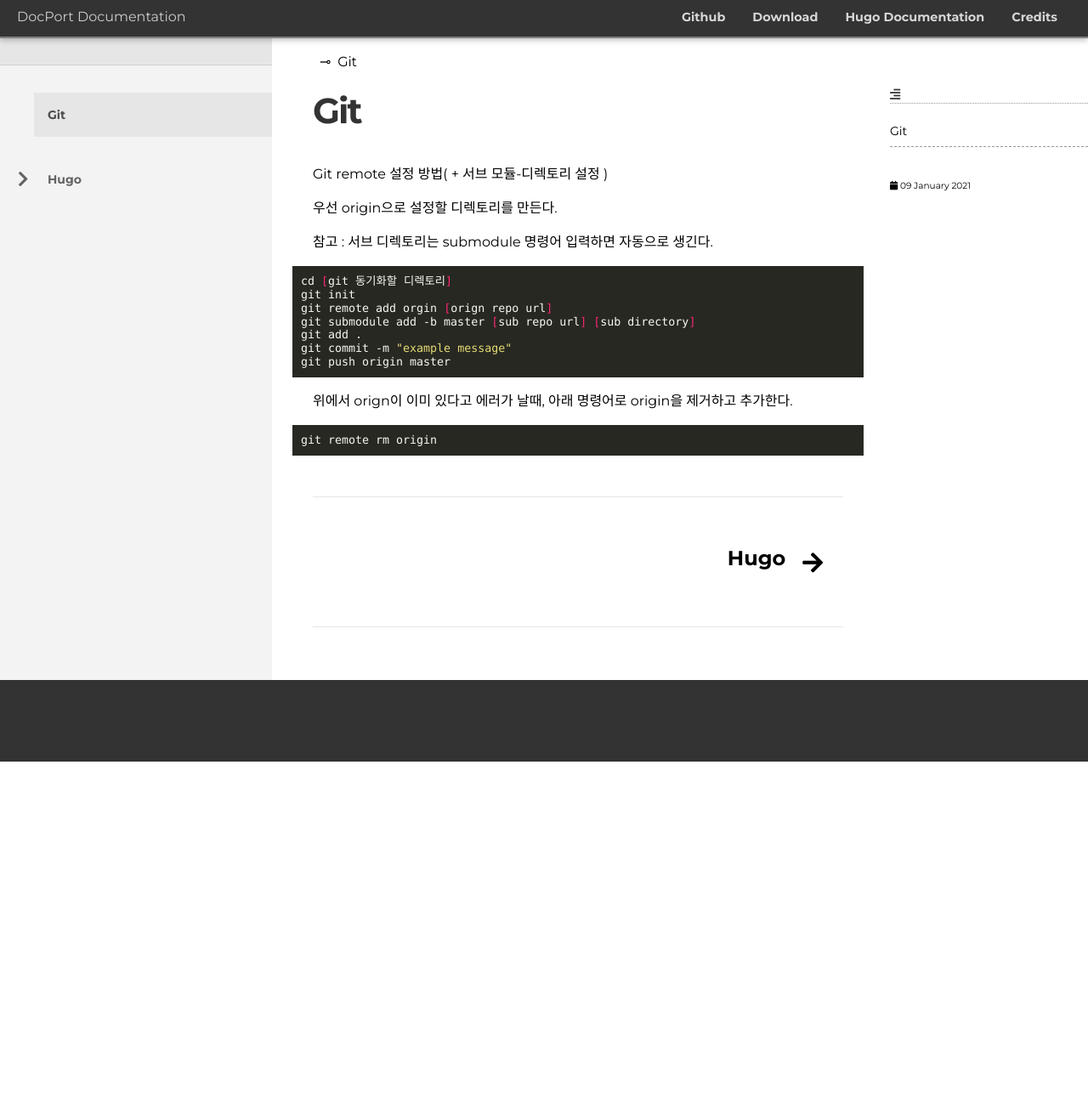
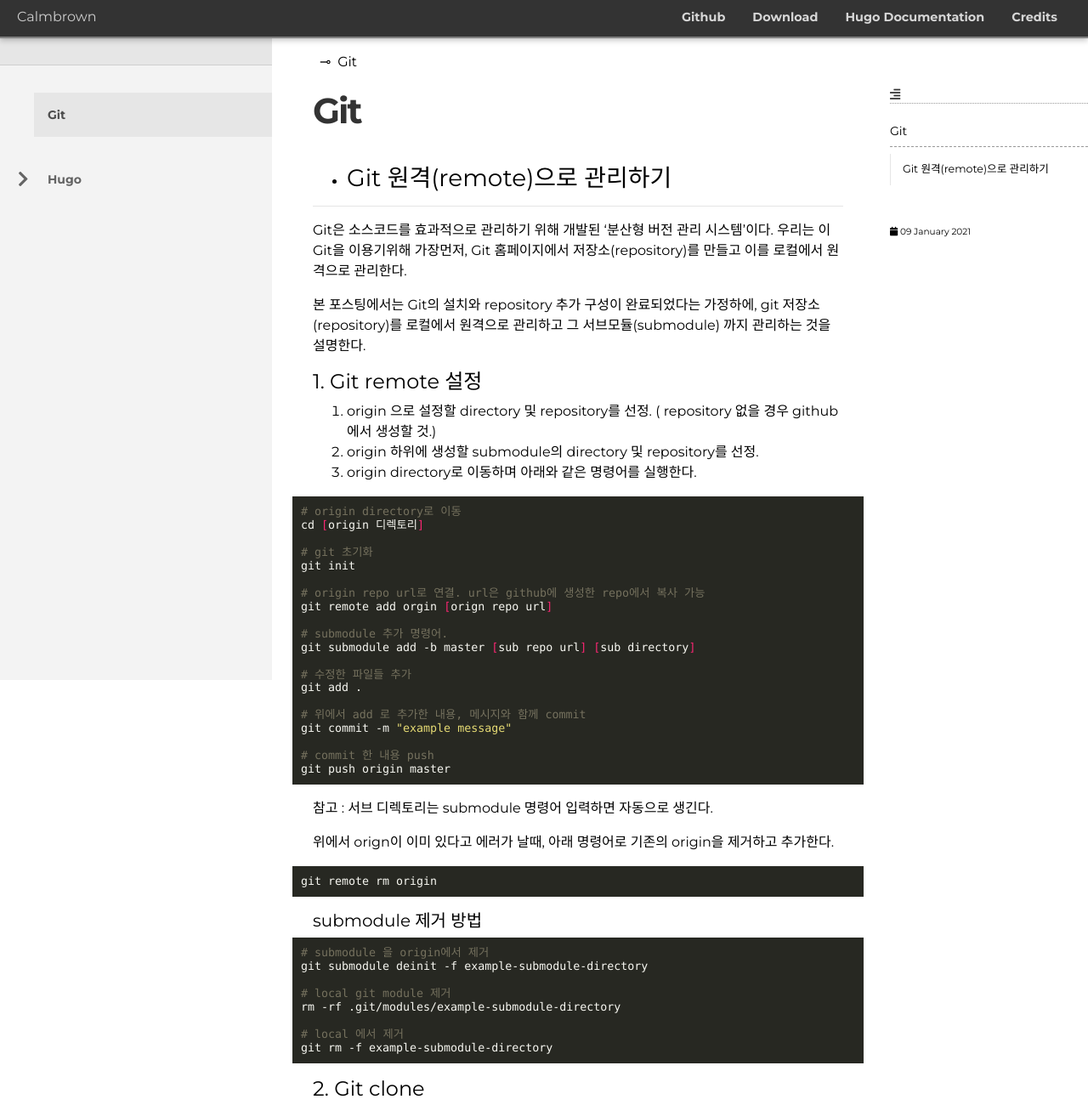
Before and after one commit to calmbrown/calmbrown.github.io, a plain HTML site: page git/index.html in a window 1280 px wide. Shown: the top 1300 px of the page at 85% size. Before the commit the page ends 896 px from the top, so only its background shows below. Drawn offline with nearby package versions, Linux system fonts and the light colour scheme.

Commit message:
add git content

```diff
--- a/git/index.html
+++ b/git/index.html
@@ -4,16 +4,16 @@
 <html>
   <head>
     <title>
-	Git :: DocPort Documentation
+	Git :: Calmbrown
 </title>
     <meta charset="utf-8">
 <meta name="viewport" content="width=device-width, initial-scale=1, maximum-scale=1, user-scalable=no">
-<meta name="revised" content="2021-01-09T18:59:47 KST">
+<meta name="revised" content="2021-01-09T21:10:08 KST">
 <meta name="description" content="">
 
 
 
-<title>Git :: DocPort Documentation</title>
+<title>Git :: Calmbrown</title>
 
 <link rel="shortcut icon" href='/images/favicon.png' type="image/x-icon" />
 
@@ -108,7 +108,7 @@ if (!doNotTrack) {
 
 
 
-	    	<a class='baselink' href='https://calmbrown.github.io/'>DocPort Documentation</a>
+	    	<a class='baselink' href='https://calmbrown.github.io/'>Calmbrown</a>
 
 	</div>
     <nav class="shortcuts">
@@ -291,7 +291,15 @@ if (!doNotTrack) {
 
   			<i style=";" class="fas fa-chevron-right"></i>
 		</span>
-		<nav id="TableOfContents"></nav>
+		<nav id="TableOfContents">
+  <ul>
+    <li>
+      <ul>
+        <li><a href="#git-원격remote으로-관리하기">Git 원격(remote)으로 관리하기</a></li>
+      </ul>
+    </li>
+  </ul>
+</nav>
 	</div>
 
 
@@ -302,19 +310,55 @@ if (!doNotTrack) {
 
 
 	<div class="content">
-	    <p>Git remote 설정 방법( + 서브 모듈-디렉토리 설정 )</p>
-<p>우선 origin으로 설정할 디렉토리를 만든다.</p>
-<p>참고 : 서브 디렉토리는 submodule 명령어 입력하면 자동으로 생긴다.</p>
-<div class="highlight"><pre style="color:#f8f8f2;background-color:#272822;-moz-tab-size:2;-o-tab-size:2;tab-size:2"><code class="language-shell" data-lang="shell">cd <span style="color:#f92672">[</span>git 동기화할 디렉토리<span style="color:#f92672">]</span>
+	    <ul>
+<li>
+<h3 ref="git-원격remote으로-관리하기" >Git 원격(remote)으로 관리하기</h3><a class="anchor" id="git-원격remote으로-관리하기"></a>
+</li>
+</ul>
+<hr>
+<p>Git은 소스코드를 효과적으로 관리하기 위해 개발된 &lsquo;분산형 버전 관리 시스템&rsquo;이다.
+우리는 이 Git을 이용기위해 가장먼저, Git 홈페이지에서 저장소(repository)를 만들고 이를 로컬에서 원격으로 관리한다.</p>
+<p>본 포스팅에서는 Git의 설치와 repository 추가 구성이 완료되었다는 가정하에, git 저장소(repository)를 로컬에서 원격으로 관리하고 그 서브모듈(submodule) 까지 관리하는 것을 설명한다.</p>
+<h4 ref="1-git-remote-설정" >1. Git remote 설정</h4><a class="anchor" id="1-git-remote-설정"></a>
+<ol>
+<li>origin 으로 설정할 directory 및 repository를 선정. ( repository 없을 경우 github 에서 생성할 것.)</li>
+<li>origin 하위에 생성할 submodule의 directory 및 repository를 선정.</li>
+<li>origin directory로 이동하며 아래와 같은 명령어를 실행한다.</li>
+</ol>
+<div class="highlight"><pre style="color:#f8f8f2;background-color:#272822;-moz-tab-size:2;-o-tab-size:2;tab-size:2"><code class="language-shell" data-lang="shell"><span style="color:#75715e"># origin directory로 이동</span>
+cd <span style="color:#f92672">[</span>origin 디렉토리<span style="color:#f92672">]</span>
+
+<span style="color:#75715e"># git 초기화</span>
 git init
+
+<span style="color:#75715e"># origin repo url로 연결. url은 github에 생성한 repo에서 복사 가능</span>
 git remote add orgin <span style="color:#f92672">[</span>orign repo url<span style="color:#f92672">]</span>
+
+<span style="color:#75715e"># submodule 추가 명령어.</span>
 git submodule add -b master <span style="color:#f92672">[</span>sub repo url<span style="color:#f92672">]</span> <span style="color:#f92672">[</span>sub directory<span style="color:#f92672">]</span>
+
+<span style="color:#75715e"># 수정한 파일들 추가</span>
 git add .
+
+<span style="color:#75715e"># 위에서 add 로 추가한 내용, 메시지와 함께 commit </span>
 git commit -m <span style="color:#e6db74">&#34;example message&#34;</span>
+
+<span style="color:#75715e"># commit 한 내용 push</span>
 git push origin master
-</code></pre></div><p>위에서 orign이 이미 있다고 에러가 날때, 아래 명령어로 origin을 제거하고 추가한다.</p>
+</code></pre></div><p>참고 : 서브 디렉토리는 submodule 명령어 입력하면 자동으로 생긴다.</p>
+<p>위에서 orign이 이미 있다고 에러가 날때, 아래 명령어로 기존의 origin을 제거하고 추가한다.</p>
 <div class="highlight"><pre style="color:#f8f8f2;background-color:#272822;-moz-tab-size:2;-o-tab-size:2;tab-size:2"><code class="language-shell" data-lang="shell">git remote rm origin
-</code></pre></div>
+</code></pre></div><h5 ref="submodule-제거-방법" >submodule 제거 방법</h5><a class="anchor" id="submodule-제거-방법"></a>
+<div class="highlight"><pre style="color:#f8f8f2;background-color:#272822;-moz-tab-size:2;-o-tab-size:2;tab-size:2"><code class="language-shell" data-lang="shell"><span style="color:#75715e"># submodule 을 origin에서 제거</span>
+git submodule deinit -f example-submodule-directory
+
+<span style="color:#75715e"># local git module 제거</span>
+rm -rf .git/modules/example-submodule-directory
+
+<span style="color:#75715e"># local 에서 제거</span>
+git rm -f example-submodule-directory
+</code></pre></div><h4 ref="2-git-clone" >2. Git clone</h4><a class="anchor" id="2-git-clone"></a>
+
 		<script src="https://utteranc.es/client.js"
 			repo="calmbrown/blog-comment"
 			issue-term="pathname"
@@ -362,7 +406,15 @@ git push origin master
             <li><a href="/git/">Git</a></li>
         </ul>
     </nav>
-    <nav id="TableOfContents"></nav>
+    <nav id="TableOfContents">
+  <ul>
+    <li>
+      <ul>
+        <li><a href="#git-원격remote으로-관리하기">Git 원격(remote)으로 관리하기</a></li>
+      </ul>
+    </li>
+  </ul>
+</nav>
 </div>
 
 
--- a/index.json
+++ b/index.json
@@ -1,10 +1,17 @@
-[,
+[
+{
+	"uri": "https://calmbrown.github.io/",
+	"title": "calmbrown",
+	"tags": [],
+	"description": "",
+	"content": "👨‍💻 Languages  Python   🕶 Interest  Cloud Architect AWS Go Python  "
+},
 {
 	"uri": "https://calmbrown.github.io/git/",
 	"title": "Git",
-	"tags": [],
+	"tags": ["hugo", "content", "static site generator"],
 	"description": "",
-	"content": "Git remote 설정 방법( + 서브 모듈-디렉토리 설정 )\n우선 origin으로 설정할 디렉토리를 만든다.\n참고 : 서브 디렉토리는 submodule 명령어 입력하면 자동으로 생긴다.\ncd [git 동기화할 디렉토리] git init git remote add orgin [orign repo url] git submodule add -b master [sub repo url] [sub directory] git add . git commit -m \u0026#34;example message\u0026#34; git push origin master 위에서 orign이 이미 있다고 에러가 날때, 아래 명령어로 origin을 제거하고 추가한다.\ngit remote rm origin "
+	"content": "  Git 원격(remote)으로 관리하기    Git은 소스코드를 효과적으로 관리하기 위해 개발된 \u0026lsquo;분산형 버전 관리 시스템\u0026rsquo;이다. 우리는 이 Git을 이용기위해 가장먼저, Git 홈페이지에서 저장소(repository)를 만들고 이를 로컬에서 원격으로 관리한다.\n본 포스팅에서는 Git의 설치와 repository 추가 구성이 완료되었다는 가정하에, git 저장소(repository)를 로컬에서 원격으로 관리하고 그 서브모듈(submodule) 까지 관리하는 것을 설명한다.\n1. Git remote 설정  origin 으로 설정할 directory 및 repository를 선정. ( repository 없을 경우 github 에서 생성할 것.) origin 하위에 생성할 submodule의 directory 및 repository를 선정. origin directory로 이동하며 아래와 같은 명령어를 실행한다.  # origin directory로 이동 cd [origin 디렉토리] # git 초기화 git init # origin repo url로 연결. url은 github에 생성한 repo에서 복사 가능 git remote add orgin [orign repo url] # submodule 추가 명령어. git submodule add -b master [sub repo url] [sub directory] # 수정한 파일들 추가 git add . # 위에서 add 로 추가한 내용, 메시지와 함께 commit  git commit -m \u0026#34;example message\u0026#34; # commit 한 내용 push git push origin master 참고 : 서브 디렉토리는 submodule 명령어 입력하면 자동으로 생긴다.\n위에서 orign이 이미 있다고 에러가 날때, 아래 명령어로 기존의 origin을 제거하고 추가한다.\ngit remote rm origin submodule 제거 방법 # submodule 을 origin에서 제거 git submodule deinit -f example-submodule-directory # local git module 제거 rm -rf .git/modules/example-submodule-directory # local 에서 제거 git rm -f example-submodule-directory 2. Git clone "
 },
 {
 	"uri": "https://calmbrown.github.io/hugo-init/",
--- a/sitemap.xml
+++ b/sitemap.xml
@@ -4,7 +4,7 @@
 
   <url>
     <loc>https://calmbrown.github.io/</loc>
-    <lastmod>2021-01-09T09:46:11+09:00</lastmod>
+    <lastmod>2021-01-09T20:31:56+09:00</lastmod>
   </url>
 
   <url>
```
Also changed, not shown: hugo-init/hugo-create/index.html (+4 -4 lines), hugo-init/index.html (+4 -4 lines), index.html (+160 -5 lines).
